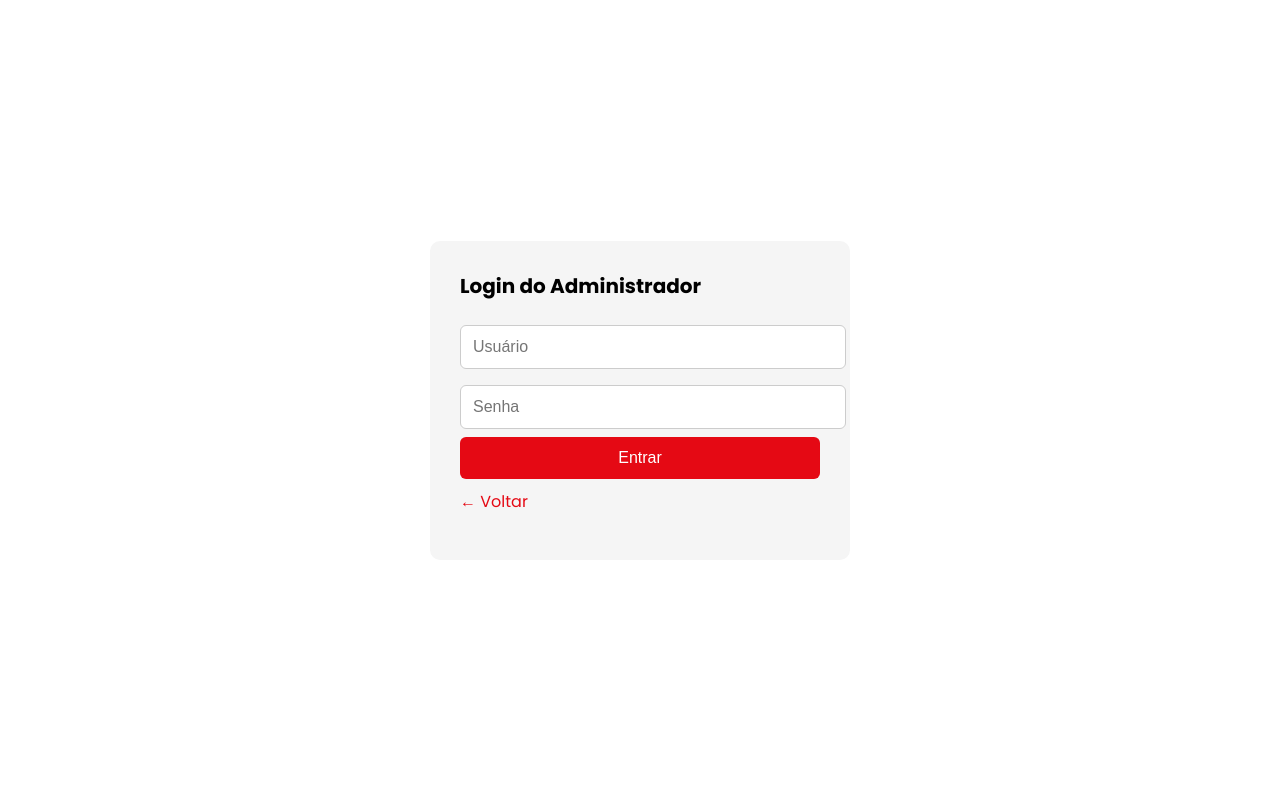
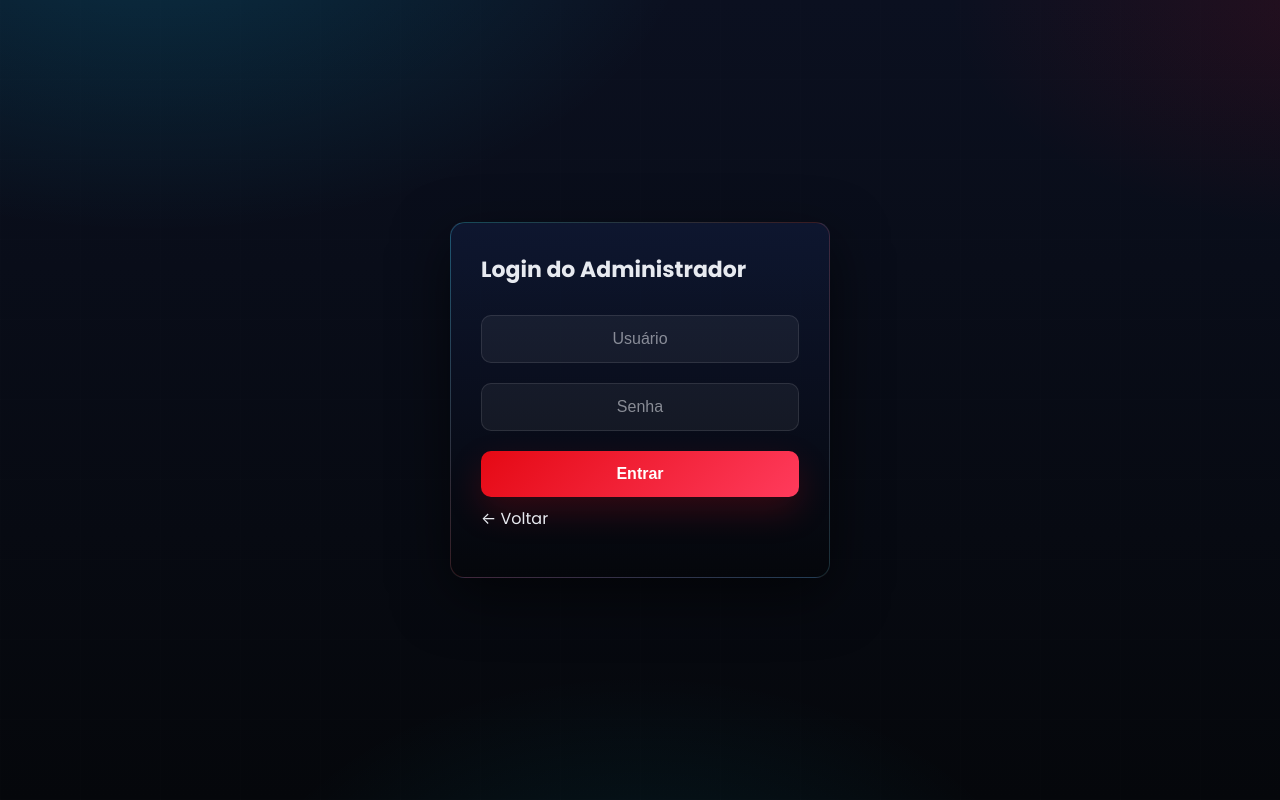
Before and after one commit to Kowran/Allcodes, a Flask app: page /admin/login in a window 1280 px wide. Run offline with Flask 3, Linux system fonts and the light colour scheme; parts of the project's set-up code (start-up, migrations or seed data) failed here and were passed over; some libraries are stand-ins or nearby versions.

Commit message:
Update admin_login.html

```diff
--- a/templates/admin_login.html
+++ b/templates/admin_login.html
@@ -4,19 +4,12 @@
   <meta charset="utf-8">
   <title>Login Admin</title>
   <meta name="viewport" content="width=device-width,initial-scale=1">
+  <meta name="theme-color" content="#0b1020">
   <link href="https://fonts.googleapis.com/css2?family=Poppins:wght@400;600;700&display=swap" rel="stylesheet">
-  <style>
-    body{font-family:'Poppins',sans-serif;margin:0;background:#fff;display:flex;min-height:100vh;align-items:center;justify-content:center}
-    .card{background:#f5f5f5;padding:30px;border-radius:10px;width:360px}
-    h1{font-size:20px;margin:0 0 16px}
-    input{width:100%;padding:12px;margin:8px 0;border:1px solid #ccc;border-radius:6px;font-size:16px}
-    button{width:100%;padding:12px;background:#e50914;color:#fff;border:none;border-radius:6px;font-size:16px;cursor:pointer}
-    a{color:#e50914;text-decoration:none}
-    .flash{margin:10px 0;padding:10px;border-radius:6px;background:#fff}
-  </style>
+  <link rel="stylesheet" href="{{ url_for('static', filename='css/theme.css') }}">
 </head>
-<body>
-  <div class="card">
+<body class="admin-login">
+  <div class="card card--compact">
     <h1>Login do Administrador</h1>
 
     {% with messages = get_flashed_messages(with_categories=true) %}
```
